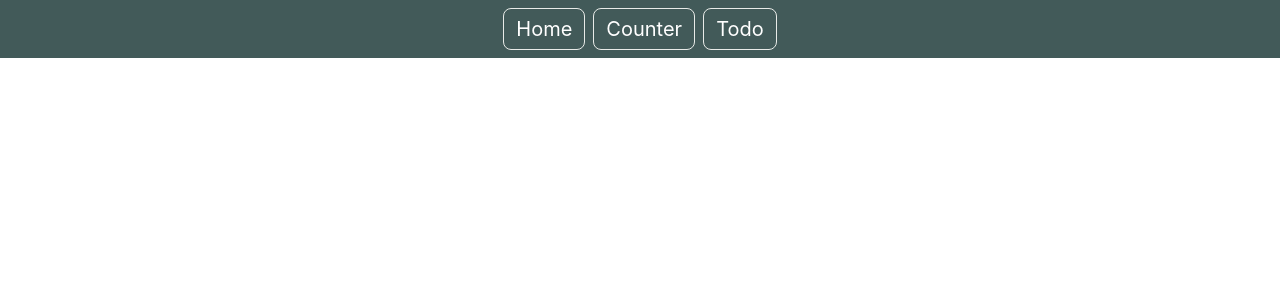
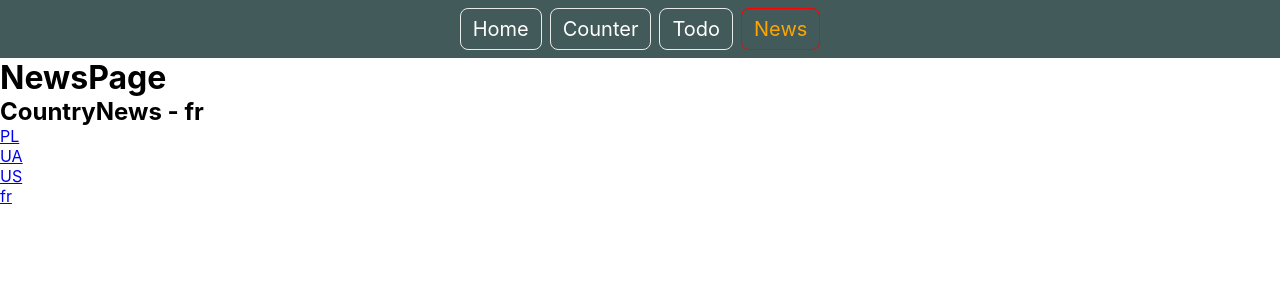
Before and after one commit to Volodymyr-Benkovskyy/volodymyr-react-lessons, a React (Create React App) app: page /news/fr in a window 1280 px wide. Before the commit this address had no page. Shown: the top 300 px of the page. Built offline with nearby package versions, Linux system fonts and the light colour scheme.

Commit message:
practice and creation  Routes

```diff
--- a/src/components/App/App.jsx
+++ b/src/components/App/App.jsx
@@ -1,10 +1,12 @@
  //import Counter from "../Counter/Counter";
- import { Route, Routes } from "react-router-dom";
+ import { Route, Routes, Navigate } from "react-router-dom";
 import TodoPage from "../../page/TodoPage";
 import CounterPage from "../../page/CounterPage";
 import HomePage from "../../page/HomePage";
 //import TodoPage from "../TodoPage/TodoPage";
 import Header from "../Header/Header";
+import NewsPage from "../../page/NewsPage";
+import CountryNews from "../CountryNews/CountryNews";
 //import { IsOpenProvider } from "../../context/IsOpenProvider";
 
 
@@ -16,13 +18,25 @@ const App = () => {
       <Route path='/' element={< HomePage />} />
       <Route path="/todo" element={<TodoPage /> } />
       <Route path='/counter' element={<CounterPage />} />
-   </Routes>
+       <Route path='/news' element={<NewsPage />} >
+          <Route path=':country' element={<CountryNews />} />
+
+            {/*    <Route path='pl' element={<h2>News List PL</h2>} />
+            <Route path='ua' element={<h2>News List UA</h2>} />
+             <Route path='us' element={<h2>News List US</h2>} />
+             <Route path='fr' element={<h2>News List FR</h2>} />  */}
+      </Route>
+      </Routes>
+
     </>
   );
 };
 
 export default App;
 
+
+
+
     // <IsOpenProvider>
     //     <Header  />
     //     <TodoPage  />
--- a/src/components/Counter/Counter.jsx
+++ b/src/components/Counter/Counter.jsx
@@ -7,17 +7,17 @@ import s from "./Counter.module.scss";
 //  }
 
 const Counter = () => {
-  const [number, setNumber] = useState(125);
-  const [string, setString] = useState("hello");
-  const [array, setArray] = useState([0]);
+ // const [number, setNumber] = useState(125);
+ // const [string, setString] = useState("hello");
+ // const [array, setArray] = useState([0]);
 
 
   const [count, setCount] = useState(0);
 
 
-  console.log('number :>> ', number);
-  console.log('string :>> ', string);
-  console.log('array :>> ', array);
+  //console.log('number :>> ', number);
+  //console.log('string :>> ', string);
+  //console.log('array :>> ', array);
 
 
  return (
--- /dev/null
+++ b/src/components/CountryNews/CountryNews.jsx
@@ -0,0 +1,22 @@
+import { useEffect } from "react";
+import { useParams } from "react-router-dom";
+
+
+const CountryNews = () => {
+   // const params = useParams();
+    // params деструктуризуємо витягуєм country
+    const { country } = useParams();
+
+    //console.log('params :>> ', params);
+
+
+    useEffect(() => {
+      country && console.log('fech to country =>>', country);
+  },[country] )
+
+
+ return <h2>CountryNews - {country}</h2>
+
+};
+
+export default CountryNews;
--- a/src/components/Header/Header.jsx
+++ b/src/components/Header/Header.jsx
@@ -1,8 +1,8 @@
-import { useIsOpen, useSetIsOpen } from "../../context/IsOpenProvider";
 
-import { Link, NavLink } from "react-router-dom";
 
-import clsx from "clsx";
+import { /* Link, */ NavLink } from "react-router-dom";
+
+//import clsx from "clsx";
 import s from "./Header.module.css";
 import styled from "styled-components";
 
@@ -29,27 +29,34 @@ const Header = () => {
         <ul className={s.list}>
 
           <li className={s.item}>
-            <NavLink to={'/'} className={({ isActive }) => clsx(s.link, isActive && s.active)}>Home
-
-            </NavLink>
-
+            {/* <NavLink to={'/'}
+              className={({ isActive }) => clsx(s.link, isActive && s.active)}>
+              Home
+            </NavLink> */}
+            <StyledNavLink to={'/'}>Home</StyledNavLink>
           </li>
 
           <li className={s.item}>
-
-            <NavLink to={"/counter"}  className={({isActive})=> clsx(s.link, isActive && s.active)}> Counter</NavLink>
-
+          {/*   <NavLink to={"/counter"}
+              className={({ isActive }) => clsx(s.link, isActive && s.active)}>
+              Counter
+            </NavLink>
+          */}
+            <StyledNavLink to={'/counter'}>Counter</StyledNavLink>
           </li>
 
           <li className={s.item}>
+        {/*     <NavLink to={"/todo"}
+              className={({ isActive }) => clsx(s.link, isActive && s.active)}>
+              Todo
+            </NavLink> */}
 
-            <NavLink to={"/todo"} className={ ({isActive})=> clsx(s.link, isActive && s.active)}>Todo</NavLink>
-
+            <StyledNavLink to={'/todo'}>Todo</StyledNavLink>
           </li>
 
-        {/*   <li className={s.item}>
+          <li className={s.item}>
             <StyledNavLink to={"/news"}>News</StyledNavLink>
-          </li> */}
+          </li>
         </ul>
       </nav>
     </header>
--- a/src/components/TodoForm/TodoForm.jsx
+++ b/src/components/TodoForm/TodoForm.jsx
@@ -33,7 +33,7 @@ const TodoForm = ({ addTodo }) => {
     addTodo(newTodo);
   };
 
-  console.log("TdoForm Render");
+  console.log("TodoForm Render");
 
   return (
     <form className={s.form} onSubmit={handleSubmit}>
--- /dev/null
+++ b/src/page/NewsPage.jsx
@@ -0,0 +1,40 @@
+import { Link, Outlet } from "react-router-dom";
+
+
+const NewsPage = () => {
+
+    return <>
+
+        <h1>NewsPage</h1>
+         <Outlet />
+
+        <ul>
+            <li>
+                <Link to="/news/pl">
+                    PL
+                </Link>
+            </li>
+            <li>
+                <Link to="/news/ua">
+                    UA
+                </Link>
+            </li>
+            <li>
+                <Link to="/news/us">
+                    US
+                </Link>
+            </li>
+            <li>
+                <Link to="/news/fr">
+                    fr
+                </Link>
+
+            </li>
+        </ul>
+
+    </>
+
+
+};
+
+export default NewsPage;
--- a/src/page/TodoPage.jsx
+++ b/src/page/TodoPage.jsx
@@ -56,7 +56,7 @@ const TodoPage = ({isOpen}) => {
    // ==== переносим даний  useEffect в стейт ===== ///
 
   useEffect(() => {
-    console.log("useEffect--priority");
+   // console.log("useEffect--priority");
   }, [priority]);
 
 
```
